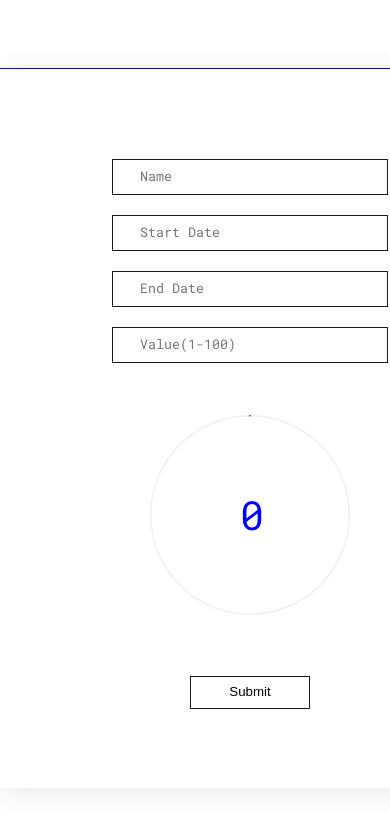
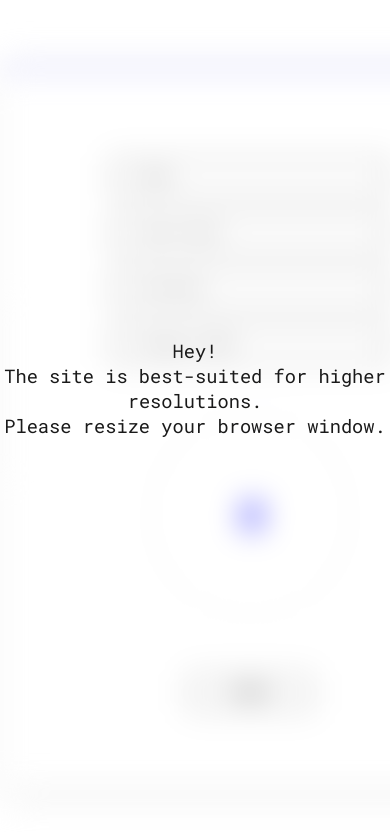
Before and after one commit to arorayash/react-form, a React (Create React App) app: page / in a window 390 px wide. Shown: the top 832 px of the page. Built offline with nearby package versions, Linux system fonts and the light colour scheme.

Commit message:
added small-screen overlay

```diff
--- a/src/App.js
+++ b/src/App.js
@@ -1,7 +1,7 @@
 import React, { Component } from 'react';
 
 import Form from "./Components/Form.js";
-import {Title, Profiles} from "./Components/UtilityBar";
+import {Title, Profiles, ResponsiveOverlay} from "./Components/UtilityBar";
 
 import './App.css';
 
@@ -13,9 +13,12 @@ class App extends Component {
     render() {
         return (
             <div className="App">
-                <Title/>
-                <Form/>
-                <Profiles/>
+                <ResponsiveOverlay/>
+                <div className="main-app">
+                    <Title/>
+                    <Form/>
+                    <Profiles/>
+                </div>
             </div>
         );
     }
--- a/src/Components/UtilityBar.css
+++ b/src/Components/UtilityBar.css
@@ -44,3 +44,29 @@ a{
 a:hover, a:visited{
     text-decoration: none;
 }
+
+
+.small-screen-overlay{
+    position: absolute;
+    height: 100vh;
+    width: 100vw;
+    z-index: 1000;
+    background: transparent;
+    display: none;
+}
+
+.small-screen-text{
+    margin: 0 auto;
+    padding: 40vh 0;
+    color: #1a1a1a;
+    font-weight: 400;
+}
+
+@media only screen and (max-width: 900px){
+    .main-app{
+        filter: blur(15px);
+    }
+    .small-screen-overlay{
+        display: block;
+    }
+}
--- a/src/Components/UtilityBar.js
+++ b/src/Components/UtilityBar.js
@@ -30,3 +30,15 @@ export function Profiles() {
         </div>
     )
 }
+
+export function ResponsiveOverlay() {
+    return (
+        <div className="small-screen-overlay">
+            <h3 className="small-screen-text">
+                <span>Hey!</span> <br/>
+                The site is best-suited for higher resolutions. <br/>
+                Please resize your browser window.
+            </h3>
+        </div>
+    )
+}
```
